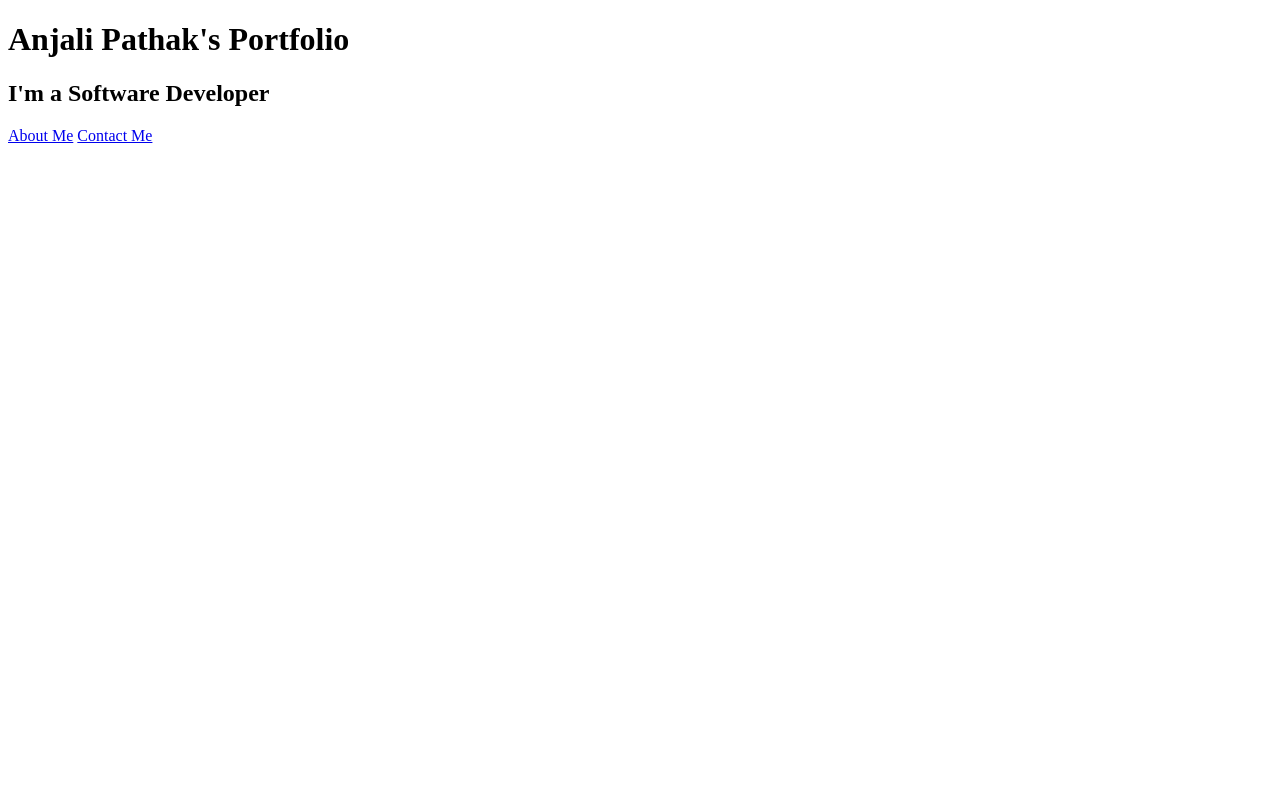
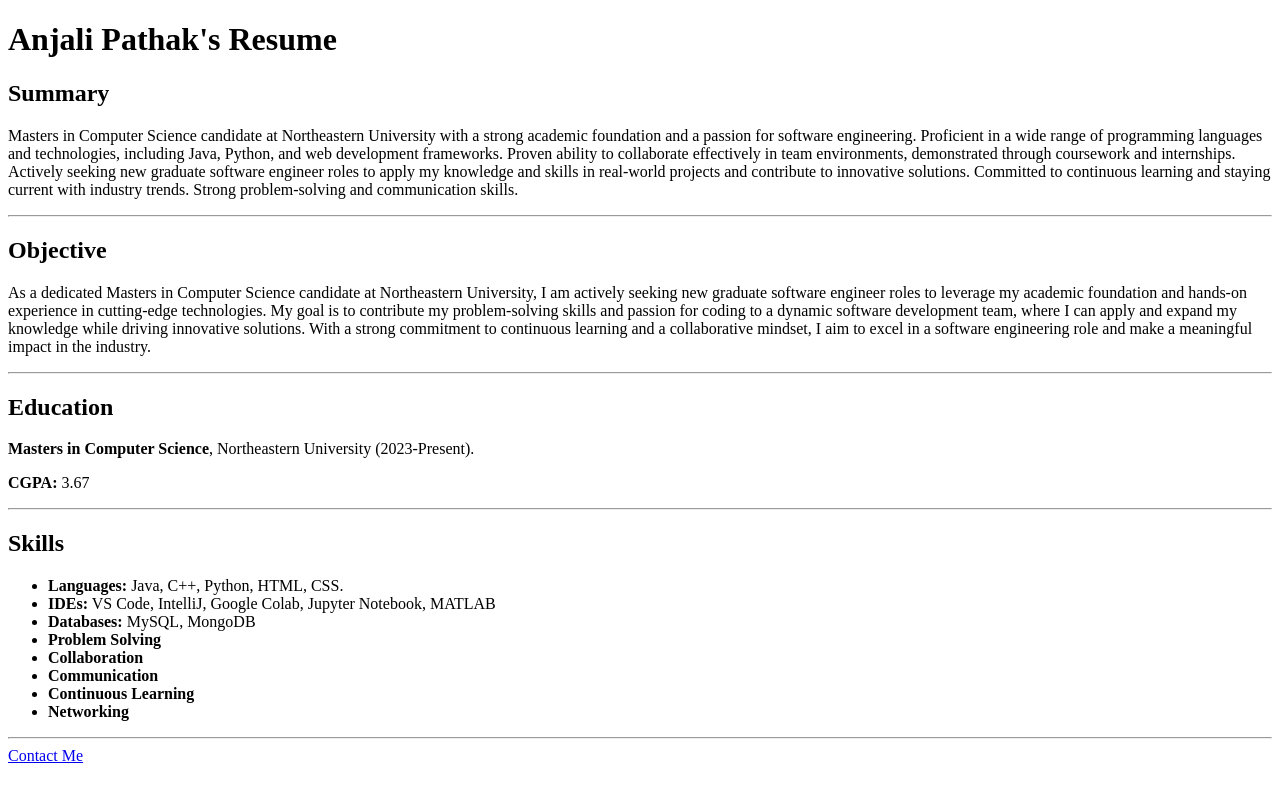
Before and after one commit to ANJALIIPATHAK/HtmlPortfolio, a plain HTML site: page index.html in a window 1280 px wide. Drawn offline with Linux system fonts and the light colour scheme.

Commit message:
Portfolio

```diff
--- a/index.html
+++ b/index.html
@@ -3,14 +3,50 @@
 
 <head>
   <meta charset="UTF-8">
-  <title>Anjali's Portfolio</title>
+  <title>My Resume</title>
 </head>
 
 <body>
-  <h1>Anjali Pathak's Portfolio</h1>
-  <h2>I'm a Software Developer</h2>
-  <a href="./public/about.html">About Me</a>
+  <h1>Anjali Pathak's Resume</h1>
+  <h2>Summary</h2>
+  <p>Masters in Computer Science candidate at Northeastern University with a strong academic foundation and a passion for software engineering.
+    Proficient in a wide range of programming languages and technologies, including Java, Python, and web development frameworks.
+    Proven ability to collaborate effectively in team environments, demonstrated through coursework and internships.
+    Actively seeking new graduate software engineer roles to apply my knowledge and skills in real-world projects and contribute to innovative solutions.
+    Committed to continuous learning and staying current with industry trends.
+    Strong problem-solving and communication skills.</p>
+    <hr>
+  <h2>Objective</h2>
+  <p>
+    As a dedicated Masters in Computer Science candidate at Northeastern University, I am actively seeking new graduate software engineer roles to leverage my academic foundation and hands-on experience in cutting-edge technologies.
+    My goal is to contribute my problem-solving skills and passion for coding to a dynamic software development team, where I can apply and expand my knowledge while driving innovative solutions.
+    With a strong commitment to continuous learning and a collaborative mindset, I aim to excel in a software engineering role and make a meaningful impact in the industry.
+  </p>
+  <hr>
+  <h2>Education</h2>
+  <p><b>Masters in Computer Science</b>, Northeastern University (2023-Present).</p>
+  <p><b>CGPA: </b> 3.67 </p>
+  <hr>
+  <h2>Skills</h2>
+  <p>
+    <UL>
+      <LI>
+        <b>Languages:</b> Java, C++, Python, HTML, CSS.
+      </LI>
+      <LI>
+        <b>IDEs:</b> VS Code, IntelliJ, Google Colab, Jupyter Notebook, MATLAB
+      </LI>
+      <LI><b>Databases:</b> MySQL, MongoDB</LI>
+      <LI><b>Problem Solving</LI>
+      <LI>Collaboration</LI>
+      <LI>Communication</LI>
+      <LI>Continuous Learning</LI>
+      <LI>Networking</LI></b></LI>
+    </UL>
+  </p>
+  <hr>
   <a href="./public/contact.html">Contact Me</a>
+  <br>
 </body>
 
 </html>
```
